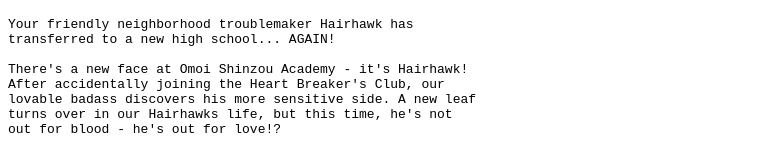
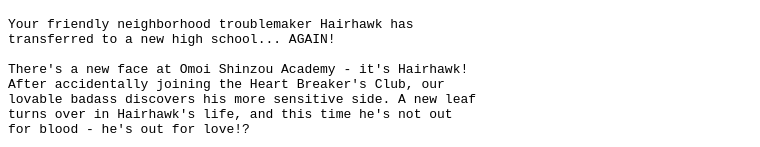
Before and after one commit to 55500/555000, a plain HTML site: page synopses/doki-doki-hairhawk-gaiden.html in a window 1280 px wide. Shown: the part 667-814 px from the top of the page, without its empty margins (0-760 px from the left). Drawn offline with Linux system fonts and the light colour scheme.

Commit message:
Update doki-doki-hairhawk-gaiden.html

```diff
--- a/synopses/doki-doki-hairhawk-gaiden.html
+++ b/synopses/doki-doki-hairhawk-gaiden.html
@@ -10,7 +10,7 @@
   <img style="border:1px dashed black;" src="./imgs/doki-doki-hairhawk-gaiden.png">
   <p style="width:470px;">Your friendly neighborhood troublemaker Hairhawk has transferred to a new high school... AGAIN!
   <br><br>
-There's a new face at Omoi Shinzou Academy - it's Hairhawk! After accidentally joining the Heart Breaker's Club, our lovable badass discovers his more sensitive side. A new leaf turns over in our Hairhawks life, but this time, he's not out for blood - he's out for love!?
+There's a new face at Omoi Shinzou Academy - it's Hairhawk! After accidentally joining the Heart Breaker's Club, our lovable badass discovers his more sensitive side. A new leaf turns over in Hairhawk's life, and this time he's not out for blood - he's out for love!?
   </p>
 </body>
 </html>
```
